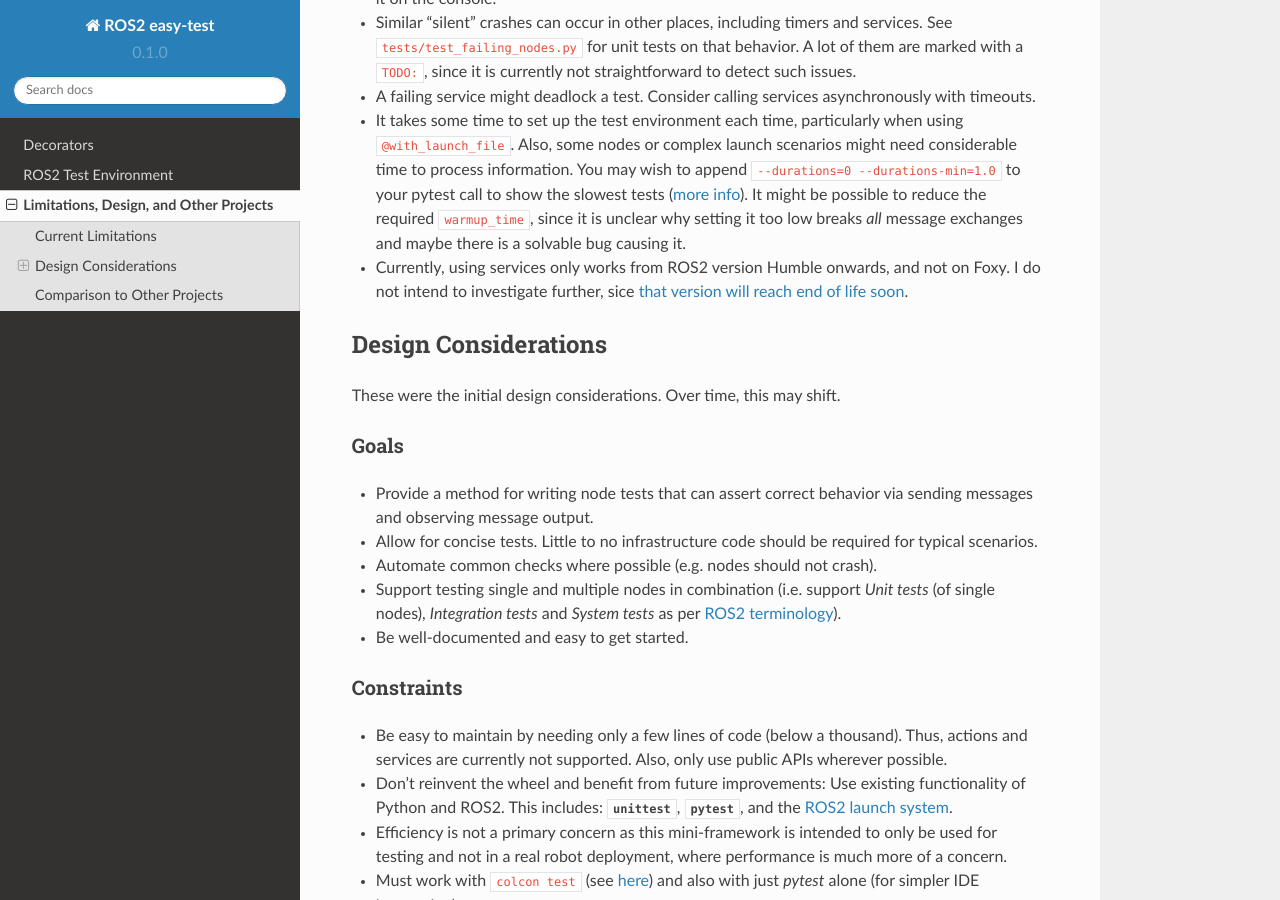
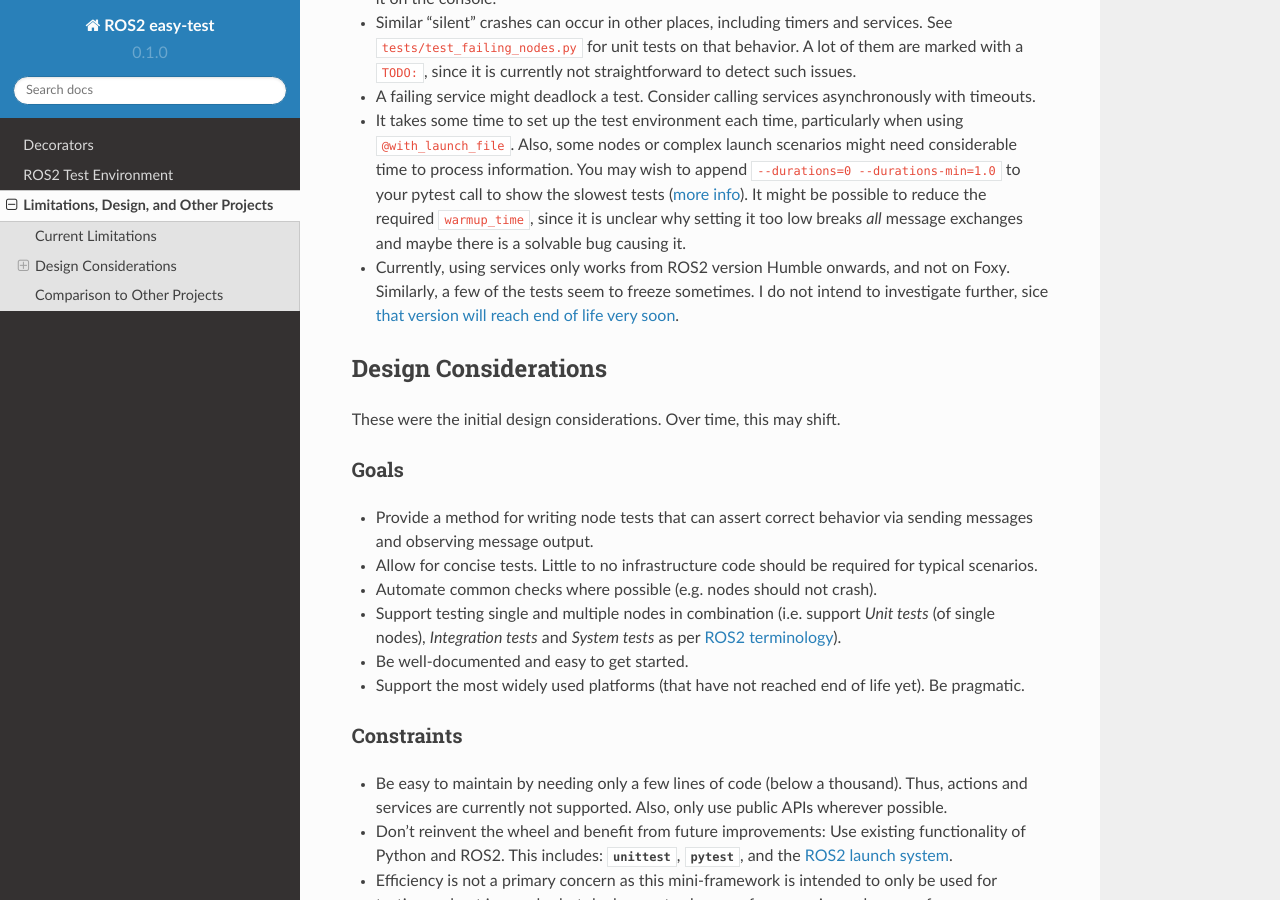
Before and after one commit to felixdivo/ros2-easy-test, a Sphinx documentation site: the page built from doc/source/design_and_limits.rst, in a window 1280 px wide and 900 px high, scrolled down 573 px. Built offline with Sphinx 7.4.7 and the Read the Docs theme 2.0.0, drawn with Linux system fonts in a browser that asks for light colours.

Commit message:
Documenataion update

```diff
--- a/doc/source/design_and_limits.rst
+++ b/doc/source/design_and_limits.rst
@@ -30,7 +30,8 @@
   It might be possible to reduce the required ``warmup_time``,
   since it is unclear why setting it too low breaks *all* message exchanges and maybe there is a solvable bug causing it.
 - Currently, using services only works from ROS2 version Humble onwards, and not on Foxy.
-  I do not intend to investigate further, sice `that version will reach end of life soon <https://endoflife.date/ros2>`__.
+  Similarly, a few of the tests seem to freeze sometimes.
+  I do not intend to investigate further, sice `that version will reach end of life very soon <https://endoflife.date/ros2>`__.
 
 Design Considerations
 ---------------------
@@ -49,6 +50,7 @@
   `ROS2 terminology
   <https://docs.ros.org/en/rolling/The-ROS2-Project/Contributing/Developer-Guide.html#testing>`__).
 - Be well-documented and easy to get started.
+- Support the most widely used platforms (that have not reached end of life yet). Be pragmatic.
 
 Constraints
 ~~~~~~~~~~~
```
Also changed, not shown: README.md (+2 -2 lines), 1 other file.
